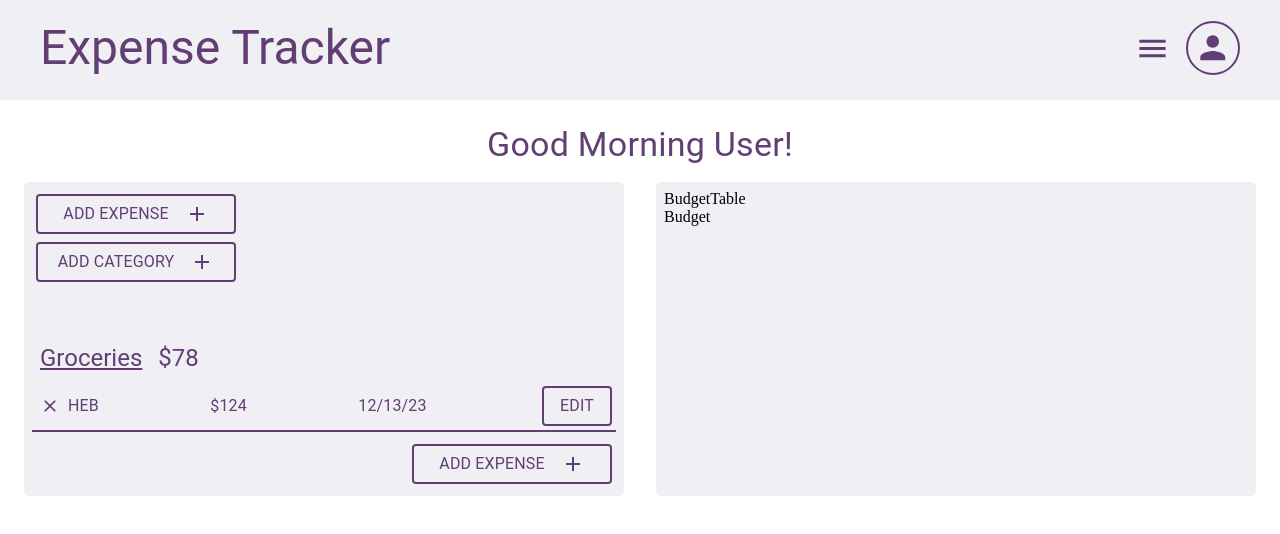
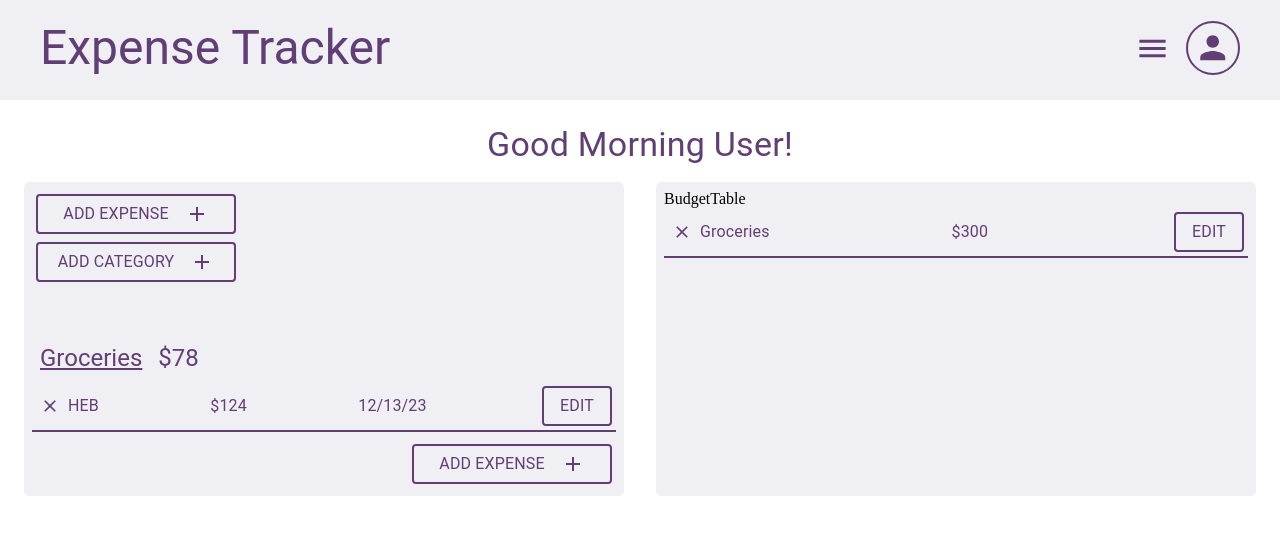
Before and after one commit to ctelfair20/expense-tracker, a React (Vite) app: page /dashboard in a window 1280 px wide. Shown: the top 534 px of the page. Built offline with nearby package versions, Linux system fonts and the light colour scheme.

Commit message:
created basic budget

```diff
--- a/src/components/Budget.tsx
+++ b/src/components/Budget.tsx
@@ -1,8 +1,30 @@
-import { Box } from "@mui/material";
+import { Box, IconButton, Typography } from '@mui/material';
+import CloseIcon from '@mui/icons-material/Close';
+import CustomButton from './CustomButton';
+import { editCost } from '../handler-functions/buttons';
 
 const Budget = () => {
   return (
-    <Box>Budget</Box>
+    <Box sx={{ display: 'flex', borderBottom: '2px solid #613F75', alignItems: 'center', justifyContent: 'space-between', gap: 1, mb: 1 }}>
+      <Box sx={{ display: 'flex', alignItems: 'center' }}>
+        {/* close button */}
+        <IconButton sx={{
+          color: "#613F75"
+        }}>
+          <CloseIcon fontSize='small' />
+        </IconButton>
+        {/* budget name */}
+        <Typography>
+          Groceries
+        </Typography>
+      </Box>
+
+      {/* cost */}
+      <Typography>
+        $300
+      </Typography>
+      <CustomButton name='Edit' width='70px' onClick={editCost}></CustomButton>
+    </Box>
   );
 }
 
```
